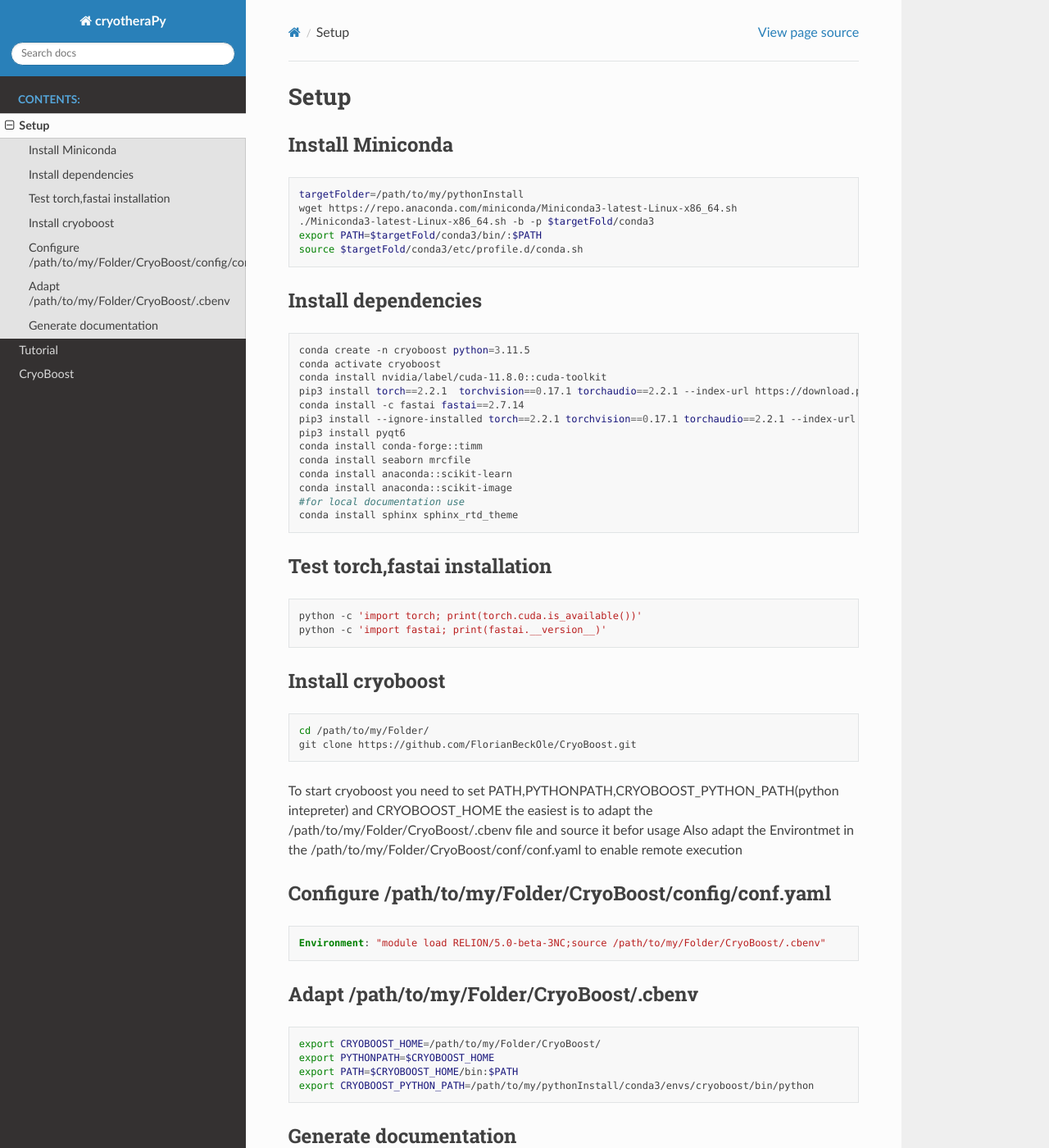
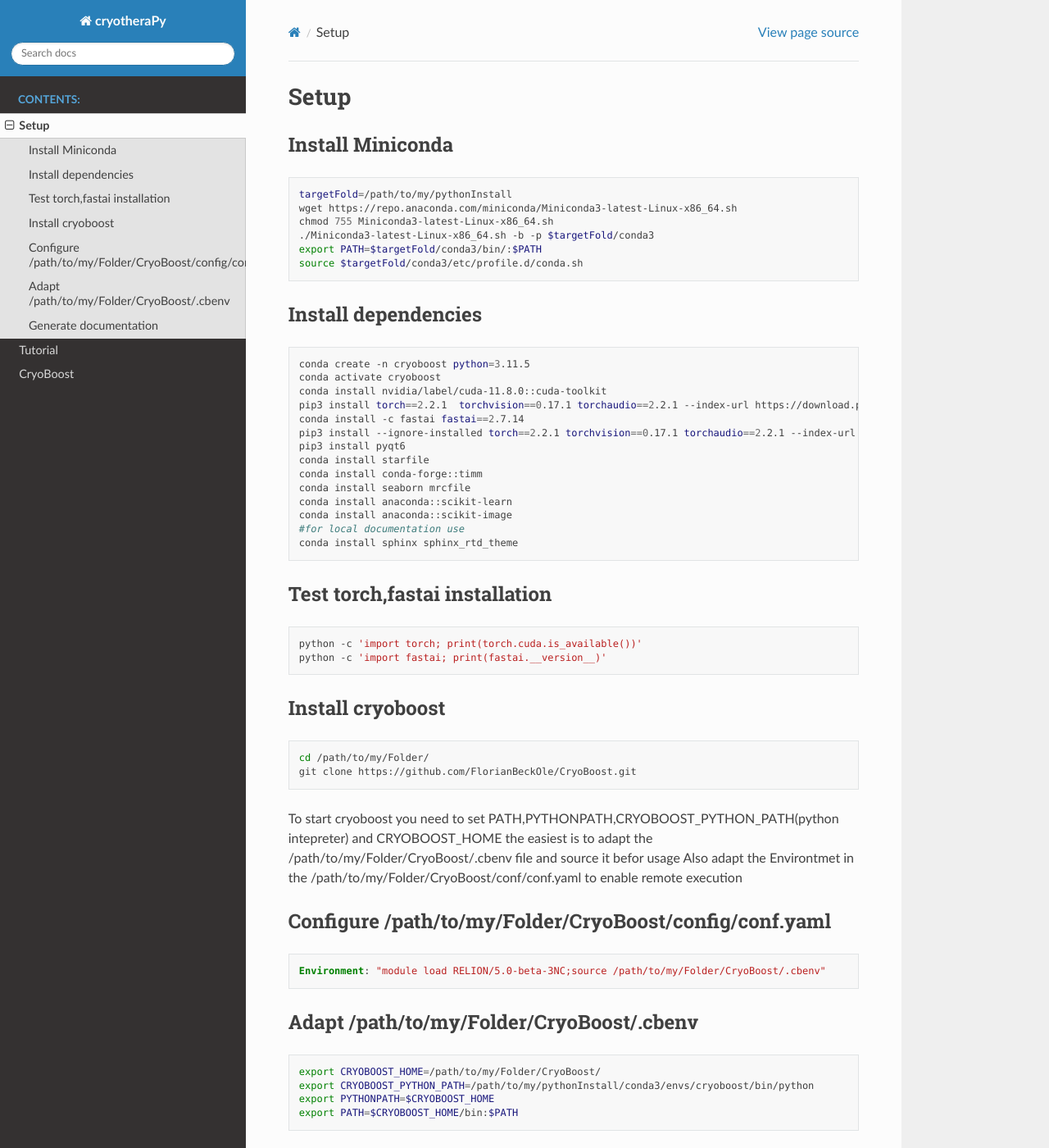
Before and after one commit to Klumpe-lab/CryoBoost, a Sphinx documentation site: the page built from docs/extdocs/setup/setup.rst, in a window 1280 px wide and 1400 px high. Shown: the whole window at 82% size. Built offline with Sphinx 7.4.7 and the Read the Docs theme 2.0.0, drawn with Linux system fonts in a browser that asks for light colours; pages that are not in the unit, such as notebooks, are missing from menus.

```diff
--- a/docs/extdocs/setup/setup.rst
+++ b/docs/extdocs/setup/setup.rst
@@ -6,8 +6,9 @@
 =================
 .. code-block:: bash
 
-   targetFolder=/path/to/my/pythonInstall
+   targetFold=/path/to/my/pythonInstall
    wget https://repo.anaconda.com/miniconda/Miniconda3-latest-Linux-x86_64.sh
+   chmod 755 Miniconda3-latest-Linux-x86_64.sh
    ./Miniconda3-latest-Linux-x86_64.sh -b -p $targetFold/conda3
    export PATH=$targetFold/conda3/bin/:$PATH
    source $targetFold/conda3/etc/profile.d/conda.sh
@@ -23,6 +24,7 @@
    conda install -c fastai fastai==2.7.14
    pip3 install --ignore-installed torch==2.2.1 torchvision==0.17.1 torchaudio==2.2.1 --index-url https://download.pytorch.org/whl/cu118 --no-cache-dir
    pip3 install pyqt6
+   conda install starfile
    conda install conda-forge::timm
    conda install seaborn mrcfile
    conda install anaconda::scikit-learn
@@ -61,9 +63,10 @@
 .. code-block:: bash
 
    export CRYOBOOST_HOME=/path/to/my/Folder/CryoBoost/
+   export CRYOBOOST_PYTHON_PATH=/path/to/my/pythonInstall/conda3/envs/cryoboost/bin/python
    export PYTHONPATH=$CRYOBOOST_HOME
    export PATH=$CRYOBOOST_HOME/bin:$PATH
-   export CRYOBOOST_PYTHON_PATH=/path/to/my/pythonInstall/conda3/envs/cryoboost/bin/python
+
 
 Generate documentation
 ======================
--- a/docs/extdocs/tutorial/tutorial.rst
+++ b/docs/extdocs/tutorial/tutorial.rst
@@ -8,7 +8,11 @@
 .. code-block:: bash
 
    module load CRYOBOOST
+   # or
+   source /path/to/my/Folder/CryoBoost/.cbenv
    crboost_pipe.py -mov '/fs/pool/pool-bmapps/allSystem/appData/dataSets/copia/frames/*.eer' -m '/fs/pool/pool-bmapps/allSystem/appData/dataSets/copia/mdoc/*.mdoc' --proj testProj/copia
+   #or without arguments
+   crboost_pipe.py
 
 Adapt Parameters
 =================
```
Also changed, not shown: 2 other files.
